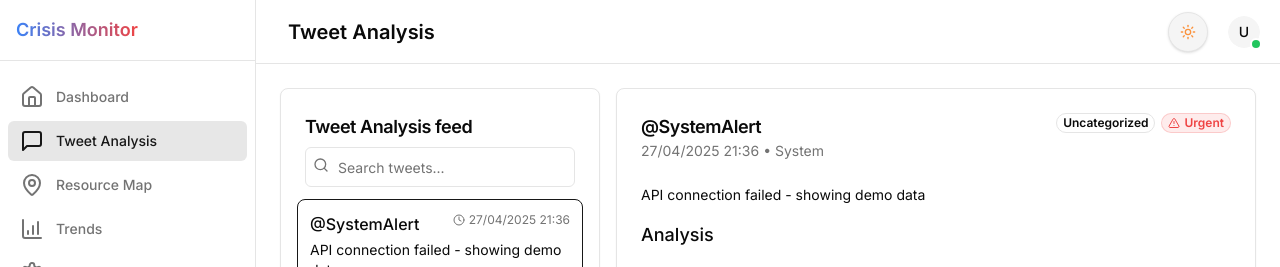
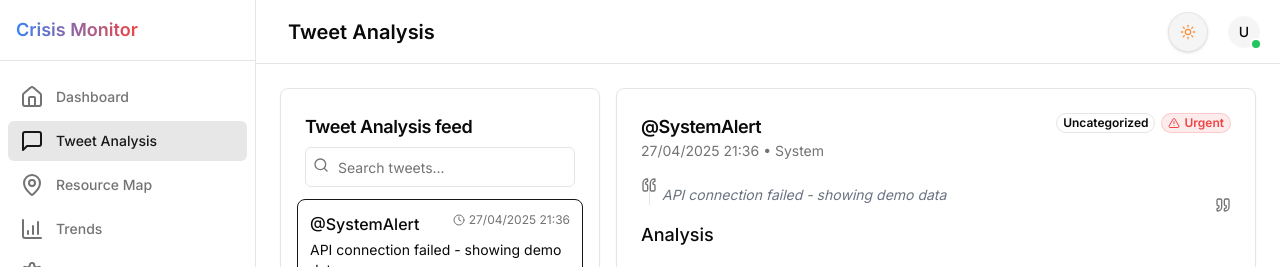
Before and after one commit to InnovationProjectM1/crisis-web, a Next.js app: page /tweet-analysis in a window 1280 px wide. Shown: the top 267 px of the page. Built offline with nearby package versions, Linux system fonts and the light colour scheme; no server answers.

Commit message:
feat: add quotes and gray text for tweet content

```diff
--- a/components/tweet-analysis.tsx
+++ b/components/tweet-analysis.tsx
@@ -20,13 +20,16 @@ import {
   Cell,
 } from "recharts";
 import {
-  AlertTriangle, ChartBarStacked,
+  AlertTriangle,
+  ChartBarStacked,
   Clock,
   MapPin,
-  Search, SearchCheck,
+  Quote,
+  Search,
+  SearchCheck,
   ShieldAlert,
-  ThumbsUp
-} from 'lucide-react';
+  ThumbsUp,
+} from "lucide-react";
 import { apiService, Category, Tweet } from "@/lib/api";
 import { formatTime } from "@/lib/date-utils";
 
@@ -398,7 +401,13 @@ export function TweetAnalysis() {
               </div>
             </CardHeader>
             <CardContent>
-              <p className="text-sm mb-4">{selectedTweet.text}</p>
+            <div className="relative mb-4">
+              <Quote className="h-4 w-4 text-muted-foreground absolute -top-2 left-0 rotate-180" />
+              <p className="text-sm italic text-gray-500 border-l pl-3 ml-2">
+                {selectedTweet.text}
+              </p>
+              <Quote className="h-4 w-4 text-muted-foreground absolute -bottom-2 right-0" />
+            </div>
 
               <h2 className="text-lg font-medium mb-2">Analysis</h2>
               <div className="grid grid-cols-2 gap-4 text-sm">
```
